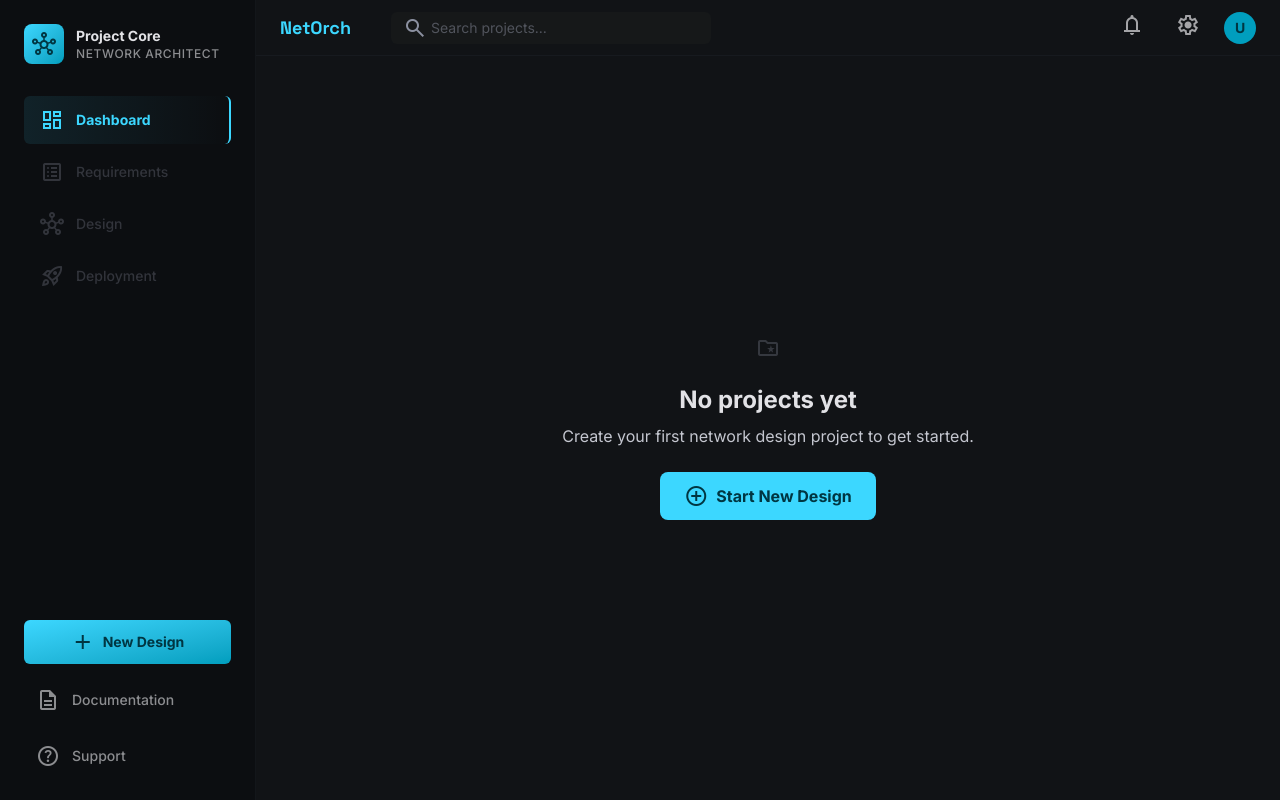
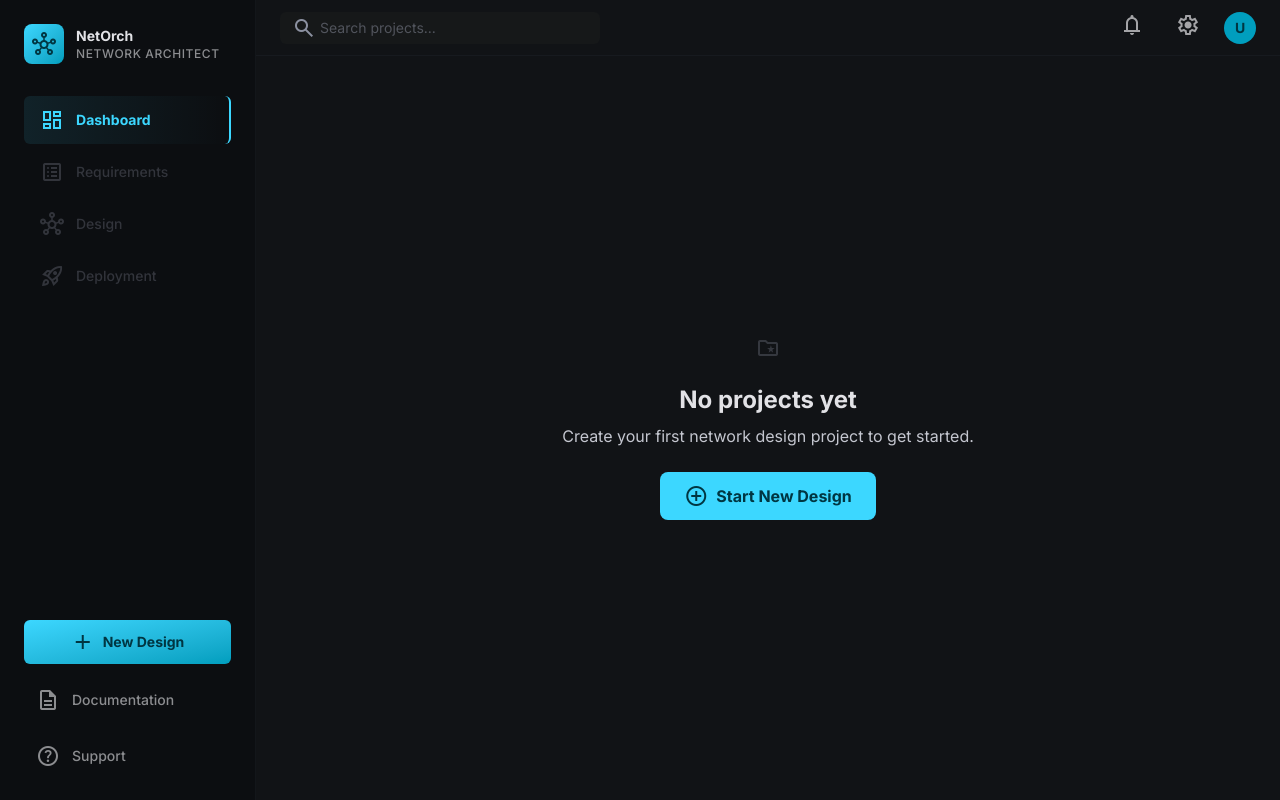
Before and after one commit to Shashanku7/automated-network-design-deployment, a React (Vite) app in the folder frontend/code/: page / in a window 1280 px wide. Built offline with nearby package versions, Linux system fonts and the light colour scheme.

Commit message:
fix(frontend): Move topbar / map to sidebar
Topbar NavLink to / removed. It has been migrated to Sidebar only

```diff
--- a/frontend/code/src/components/Sidebar.jsx
+++ b/frontend/code/src/components/Sidebar.jsx
@@ -58,7 +58,7 @@ export default function Sidebar() {
           </div>
           <div>
             <div className="text-on-surface font-bold group-hover:text-primary transition-colors">
-              Project Core
+              NetOrch
             </div>
             <div className="text-on-surface/60 text-xs uppercase tracking-wider">
               Network Architect
--- a/frontend/code/src/components/TopBar.jsx
+++ b/frontend/code/src/components/TopBar.jsx
@@ -49,15 +49,8 @@ export default function TopBar() {
   return (
     <header className="flex justify-between items-center px-6 w-full sticky top-0 z-50 h-14 bg-surface border-b border-outline-variant/15 shrink-0">
       <div className="flex items-center gap-6">
-        <NavLink
-          to="/"
-          className="text-lg font-bold text-primary font-[family-name:var(--font-headline)] hover:opacity-80 transition-opacity"
-        >
-          NetOrch
-        </NavLink>
-
         {/* Search Bar with Results Dropdown */}
-        <div className="relative flex items-center ml-4" ref={searchRef}>
+        <div className="relative flex items-center" ref={searchRef}>
           <span className="material-symbols-outlined absolute left-3 text-outline text-sm">
             search
           </span>
```
